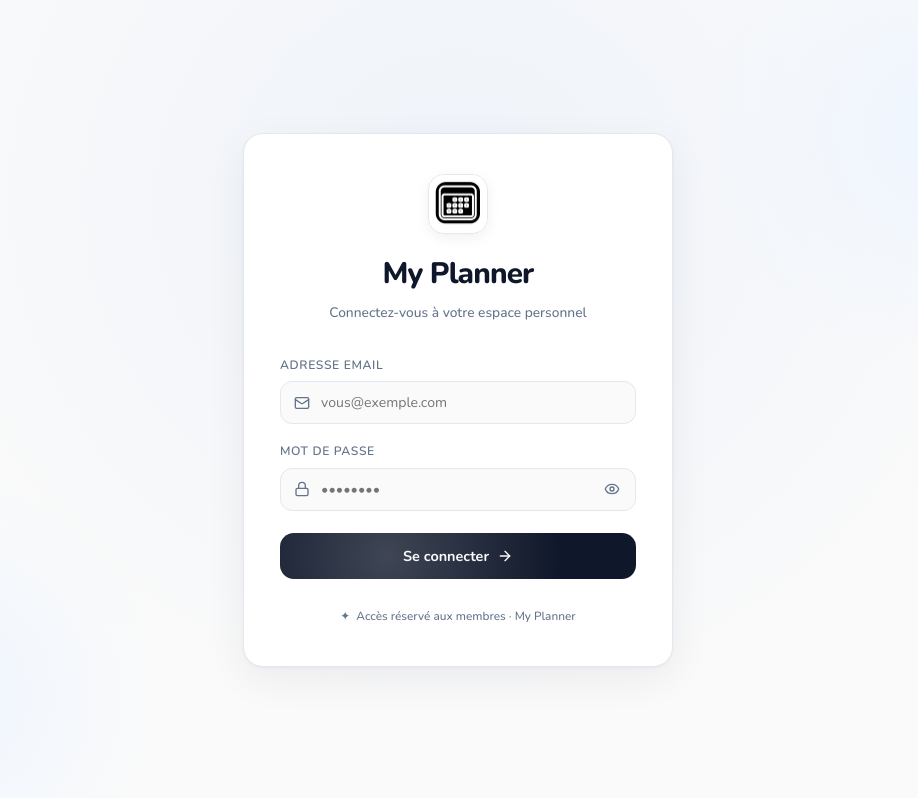
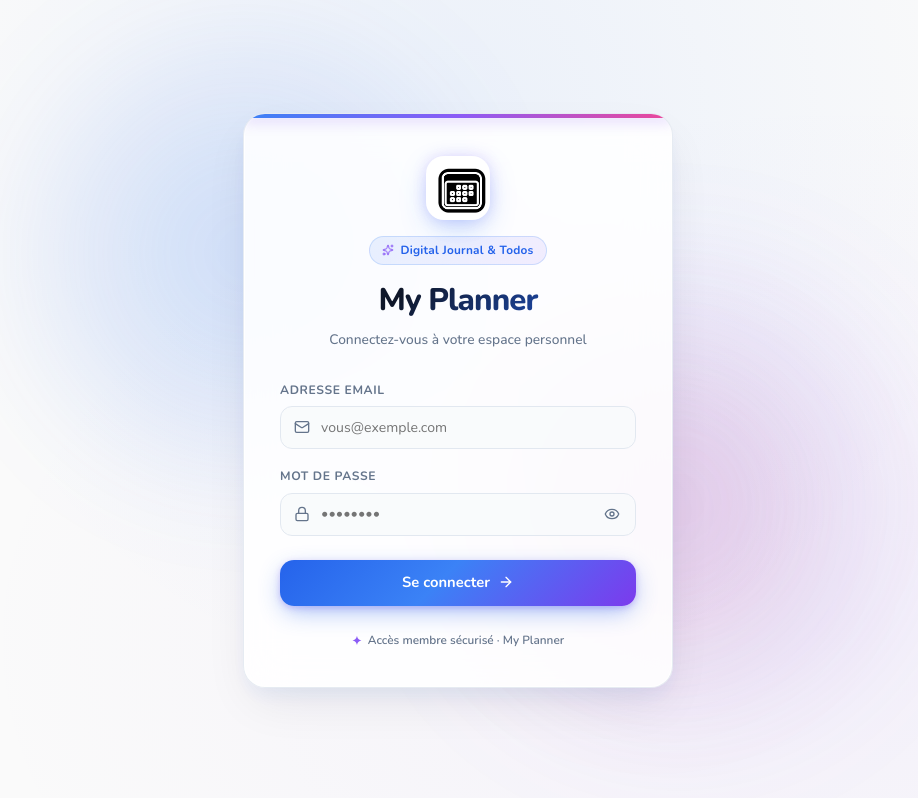
Before and after one commit to Akhy1001/my-planner, a Next.js app: page /login in a window 1280 px wide. Shown: the whole page, without its empty margins (182-1100 px from the left). Built offline with nearby package versions, Linux system fonts and the light colour scheme; no server answers.

Commit message:
feat(login): ajouter des effets lumineux de couleurs, orbes animées et dégradés

```diff
--- a/app/login/page.tsx
+++ b/app/login/page.tsx
@@ -3,7 +3,7 @@ import Image from 'next/image';
 import { useState } from 'react';
 import { useRouter } from 'next/navigation';
 import { motion } from 'motion/react';
-import { Mail, Lock, Eye, EyeOff, ArrowRight } from 'lucide-react';
+import { Mail, Lock, Eye, EyeOff, ArrowRight, Sparkles } from 'lucide-react';
 import { useAuth } from '@/hooks/useAuth';
 
 export default function LoginPage() {
@@ -14,6 +14,7 @@ export default function LoginPage() {
   const [loading, setLoading] = useState(false);
   const [error, setError] = useState('');
   const [showPassword, setShowPassword] = useState(false);
+  const [focusedField, setFocusedField] = useState<'email' | 'password' | null>(null);
 
   const handleSubmit = async (e: React.FormEvent) => {
     e.preventDefault();
@@ -32,7 +33,7 @@ export default function LoginPage() {
     <div
       style={{
         minHeight: '100vh',
-        background: 'radial-gradient(ellipse at 50% 25%, rgba(59, 130, 246, 0.06) 0%, transparent 65%), var(--cream, #FAFAFA)',
+        background: 'radial-gradient(ellipse at 50% 15%, rgba(59, 130, 246, 0.08) 0%, transparent 60%), radial-gradient(ellipse at 80% 80%, rgba(139, 92, 246, 0.06) 0%, transparent 60%), var(--cream, #FAFAFA)',
         display: 'flex',
         alignItems: 'center',
         justifyContent: 'center',
@@ -42,33 +43,51 @@ export default function LoginPage() {
         padding: '24px',
       }}
     >
-      {/* Subtle background ambient halos */}
+      {/* ── Dynamic Ambient Color Orbs ── */}
       <div
         style={{
           position: 'absolute',
-          top: '-120px',
-          right: '-100px',
-          width: '500px',
-          height: '500px',
+          top: '5%',
+          left: '12%',
+          width: '480px',
+          height: '480px',
           borderRadius: '50%',
-          background: 'radial-gradient(circle, var(--accent-soft, rgba(59, 130, 246, 0.08)) 0%, transparent 70%)',
+          background: 'radial-gradient(circle, rgba(59, 130, 246, 0.22) 0%, rgba(37, 99, 235, 0.08) 50%, transparent 70%)',
+          filter: 'blur(50px)',
           pointerEvents: 'none',
+          animation: 'floatOrb1 14s ease-in-out infinite alternate',
         }}
       />
       <div
         style={{
           position: 'absolute',
-          bottom: '-120px',
-          left: '-100px',
-          width: '450px',
-          height: '450px',
+          bottom: '8%',
+          right: '10%',
+          width: '520px',
+          height: '520px',
           borderRadius: '50%',
-          background: 'radial-gradient(circle, var(--accent-soft, rgba(59, 130, 246, 0.08)) 0%, transparent 70%)',
+          background: 'radial-gradient(circle, rgba(139, 92, 246, 0.2) 0%, rgba(124, 58, 237, 0.07) 50%, transparent 70%)',
+          filter: 'blur(55px)',
           pointerEvents: 'none',
+          animation: 'floatOrb2 16s ease-in-out infinite alternate',
+        }}
+      />
+      <div
+        style={{
+          position: 'absolute',
+          top: '38%',
+          right: '22%',
+          width: '360px',
+          height: '360px',
+          borderRadius: '50%',
+          background: 'radial-gradient(circle, rgba(236, 72, 153, 0.15) 0%, rgba(249, 115, 22, 0.06) 50%, transparent 70%)',
+          filter: 'blur(60px)',
+          pointerEvents: 'none',
+          animation: 'floatOrb3 18s ease-in-out infinite alternate',
         }}
       />
 
-      {/* Main card */}
+      {/* ── Main Glassmorphism Card ── */}
       <motion.div
         initial={{ opacity: 0, y: 18, scale: 0.98 }}
         animate={{ opacity: 1, y: 0, scale: 1 }}
@@ -76,51 +95,94 @@ export default function LoginPage() {
         style={{
           width: '100%',
           maxWidth: '430px',
-          background: 'var(--card, #FFFFFF)',
-          borderRadius: '20px',
-          padding: '40px 36px',
-          boxShadow: '0 12px 40px rgba(15, 23, 42, 0.06), 0 1px 3px rgba(15, 23, 42, 0.04)',
-          border: '1px solid var(--border)',
+          background: 'rgba(255, 255, 255, 0.88)',
+          backdropFilter: 'blur(20px)',
+          WebkitBackdropFilter: 'blur(20px)',
+          borderRadius: '22px',
+          padding: '42px 36px 36px',
+          boxShadow: '0 20px 50px -10px rgba(15, 23, 42, 0.09), 0 10px 20px -5px rgba(59, 130, 246, 0.08), 0 0 0 1px rgba(255, 255, 255, 0.9) inset',
+          border: '1px solid rgba(226, 232, 240, 0.85)',
           position: 'relative',
           zIndex: 1,
+          overflow: 'hidden',
         }}
       >
+        {/* Glowing Gradient Accent Beam on top edge */}
+        <div
+          style={{
+            position: 'absolute',
+            top: 0,
+            left: 0,
+            right: 0,
+            height: '3.5px',
+            background: 'linear-gradient(90deg, #3B82F6, #8B5CF6 50%, #EC4899 100%)',
+            boxShadow: '0 2px 14px rgba(139, 92, 246, 0.5)',
+          }}
+        />
+
         {/* Header Branding */}
-        <div style={{ textAlign: 'center', marginBottom: '32px' }}>
+        <div style={{ textAlign: 'center', marginBottom: '30px' }}>
+          {/* Logo Badge with colorful glow */}
           <motion.div
             initial={{ scale: 0.9, opacity: 0 }}
             animate={{ scale: 1, opacity: 1 }}
-            transition={{ duration: 0.3, delay: 0.08 }}
+            transition={{ duration: 0.35, delay: 0.08 }}
             style={{
-              width: '60px',
-              height: '60px',
-              borderRadius: '16px',
-              background: 'var(--warm-white)',
-              border: '1px solid var(--border)',
-              boxShadow: '0 4px 14px rgba(15, 23, 42, 0.06)',
+              width: '64px',
+              height: '64px',
+              borderRadius: '18px',
+              background: '#FFFFFF',
+              padding: '3px',
+              border: '1px solid rgba(255, 255, 255, 0.9)',
+              boxShadow: '0 10px 28px -4px rgba(59, 130, 246, 0.35), 0 0 14px rgba(139, 92, 246, 0.2)',
               display: 'flex',
               alignItems: 'center',
               justifyContent: 'center',
               margin: '0 auto 16px',
-              overflow: 'hidden',
+              position: 'relative',
             }}
           >
+            <div style={{ width: '100%', height: '100%', borderRadius: '14px', overflow: 'hidden', position: 'relative' }}>
               <Image
                 src="/logo.jpg"
                 alt="My Planner logo"
-              width={60}
-              height={60}
+                width={64}
+                height={64}
                 style={{ objectFit: 'cover' }}
                 priority
               />
+            </div>
           </motion.div>
+
+          {/* Sparkle badge */}
+          <div
+            style={{
+              display: 'inline-flex',
+              alignItems: 'center',
+              gap: '6px',
+              padding: '4px 12px',
+              borderRadius: '999px',
+              background: 'linear-gradient(135deg, rgba(59, 130, 246, 0.1) 0%, rgba(139, 92, 246, 0.1) 100%)',
+              border: '1px solid rgba(59, 130, 246, 0.2)',
+              fontSize: '0.74rem',
+              fontWeight: 700,
+              color: '#2563EB',
+              marginBottom: '10px',
+              letterSpacing: '0.02em',
+            }}
+          >
+            <Sparkles size={12} style={{ color: '#8B5CF6' }} />
+            <span>Digital Journal & Todos</span>
+          </div>
 
           <h1
             className="font-display"
             style={{
-              fontSize: '1.85rem',
+              fontSize: '1.95rem',
               fontWeight: 800,
-              color: 'var(--ink)',
+              background: 'linear-gradient(135deg, #0F172A 35%, #2563EB 100%)',
+              WebkitBackgroundClip: 'text',
+              WebkitTextFillColor: 'transparent',
               letterSpacing: '-0.03em',
               marginBottom: '4px',
             }}
@@ -146,11 +208,12 @@ export default function LoginPage() {
               style={{
                 display: 'block',
                 fontSize: '0.76rem',
-                color: 'var(--stone)',
-                fontWeight: 600,
+                color: focusedField === 'email' ? '#2563EB' : 'var(--stone)',
+                fontWeight: 700,
                 textTransform: 'uppercase',
                 letterSpacing: '0.05em',
                 marginBottom: '6px',
+                transition: 'color 0.2s ease',
               }}
             >
               Adresse email
@@ -162,8 +225,9 @@ export default function LoginPage() {
                   left: '14px',
                   display: 'flex',
                   alignItems: 'center',
-                  color: 'var(--stone)',
+                  color: focusedField === 'email' ? '#2563EB' : 'var(--stone)',
                   pointerEvents: 'none',
+                  transition: 'color 0.2s ease',
                 }}
               >
                 <Mail size={16} />
@@ -172,31 +236,24 @@ export default function LoginPage() {
                 type="email"
                 value={email}
                 onChange={e => setEmail(e.target.value)}
+                onFocus={() => setFocusedField('email')}
+                onBlur={() => setFocusedField(null)}
                 placeholder="vous@exemple.com"
                 required
                 autoComplete="email"
                 style={{
                   width: '100%',
                   padding: '11px 14px 11px 40px',
-                  border: '1px solid var(--border)',
+                  border: focusedField === 'email' ? '1.5px solid #3B82F6' : '1px solid var(--border)',
                   borderRadius: '12px',
-                  background: 'var(--cream, #FAFAFA)',
+                  background: focusedField === 'email' ? '#FFFFFF' : 'rgba(248, 250, 252, 0.8)',
                   fontSize: '0.88rem',
                   color: 'var(--ink)',
                   outline: 'none',
                   fontFamily: 'inherit',
-                  transition: 'border-color 0.2s ease, box-shadow 0.2s ease, background 0.2s ease',
+                  transition: 'all 0.2s ease',
+                  boxShadow: focusedField === 'email' ? '0 0 0 4px rgba(59, 130, 246, 0.16), 0 4px 12px rgba(59, 130, 246, 0.08)' : 'none',
                   boxSizing: 'border-box',
-                }}
-                onFocus={e => {
-                  e.target.style.borderColor = 'var(--ink)';
-                  e.target.style.background = 'var(--card, #FFFFFF)';
-                  e.target.style.boxShadow = '0 0 0 3px rgba(15, 23, 42, 0.06)';
-                }}
-                onBlur={e => {
-                  e.target.style.borderColor = 'var(--border)';
-                  e.target.style.background = 'var(--cream, #FAFAFA)';
-                  e.target.style.boxShadow = 'none';
                 }}
               />
             </div>
@@ -208,11 +265,12 @@ export default function LoginPage() {
               style={{
                 display: 'block',
                 fontSize: '0.76rem',
-                color: 'var(--stone)',
-                fontWeight: 600,
+                color: focusedField === 'password' ? '#2563EB' : 'var(--stone)',
+                fontWeight: 700,
                 textTransform: 'uppercase',
                 letterSpacing: '0.05em',
                 marginBottom: '6px',
+                transition: 'color 0.2s ease',
               }}
             >
               Mot de passe
@@ -224,8 +282,9 @@ export default function LoginPage() {
                   left: '14px',
                   display: 'flex',
                   alignItems: 'center',
-                  color: 'var(--stone)',
+                  color: focusedField === 'password' ? '#2563EB' : 'var(--stone)',
                   pointerEvents: 'none',
+                  transition: 'color 0.2s ease',
                 }}
               >
                 <Lock size={16} />
@@ -234,31 +293,24 @@ export default function LoginPage() {
                 type={showPassword ? 'text' : 'password'}
                 value={password}
                 onChange={e => setPassword(e.target.value)}
+                onFocus={() => setFocusedField('password')}
+                onBlur={() => setFocusedField(null)}
                 placeholder="••••••••"
                 required
                 autoComplete="current-password"
                 style={{
                   width: '100%',
                   padding: '11px 42px 11px 40px',
-                  border: '1px solid var(--border)',
+                  border: focusedField === 'password' ? '1.5px solid #3B82F6' : '1px solid var(--border)',
                   borderRadius: '12px',
-                  background: 'var(--cream, #FAFAFA)',
+                  background: focusedField === 'password' ? '#FFFFFF' : 'rgba(248, 250, 252, 0.8)',
                   fontSize: '0.88rem',
                   color: 'var(--ink)',
                   outline: 'none',
                   fontFamily: 'inherit',
-                  transition: 'border-color 0.2s ease, box-shadow 0.2s ease, background 0.2s ease',
+                  transition: 'all 0.2s ease',
+                  boxShadow: focusedField === 'password' ? '0 0 0 4px rgba(59, 130, 246, 0.16), 0 4px 12px rgba(59, 130, 246, 0.08)' : 'none',
                   boxSizing: 'border-box',
-                }}
-                onFocus={e => {
-                  e.target.style.borderColor = 'var(--ink)';
-                  e.target.style.background = 'var(--card, #FFFFFF)';
-                  e.target.style.boxShadow = '0 0 0 3px rgba(15, 23, 42, 0.06)';
-                }}
-                onBlur={e => {
-                  e.target.style.borderColor = 'var(--border)';
-                  e.target.style.background = 'var(--cream, #FAFAFA)';
-                  e.target.style.boxShadow = 'none';
                 }}
               />
               <button
@@ -271,7 +323,7 @@ export default function LoginPage() {
                   background: 'none',
                   border: 'none',
                   cursor: 'pointer',
-                  color: 'var(--stone)',
+                  color: showPassword ? '#2563EB' : 'var(--stone)',
                   display: 'flex',
                   alignItems: 'center',
                   justifyContent: 'center',
@@ -307,7 +359,7 @@ export default function LoginPage() {
             </motion.div>
           )}
 
-          {/* Submit button */}
+          {/* Submit button with vibrant gradient and glow effect */}
           <motion.button
             type="submit"
             disabled={loading}
@@ -317,27 +369,31 @@ export default function LoginPage() {
             style={{
               width: '100%',
               padding: '13px 18px',
-              marginTop: '4px',
-              background: loading ? 'var(--stone-light)' : 'var(--primary-btn-bg, var(--ink))',
-              color: 'var(--primary-btn-fg, var(--cream))',
+              marginTop: '6px',
+              background: loading
+                ? 'var(--stone-light)'
+                : 'linear-gradient(135deg, #2563EB 0%, #3B82F6 45%, #7C3AED 100%)',
+              color: '#FFFFFF',
               border: 'none',
               borderRadius: '14px',
               cursor: loading ? 'not-allowed' : 'pointer',
-              fontSize: '0.9rem',
+              fontSize: '0.92rem',
               fontFamily: 'inherit',
               fontWeight: 700,
               display: 'flex',
               alignItems: 'center',
               justifyContent: 'center',
               gap: '8px',
-              boxShadow: loading ? 'none' : '0 4px 14px var(--primary-btn-shadow, rgba(15, 23, 42, 0.16))',
-              transition: 'background 0.22s cubic-bezier(0.16, 1, 0.3, 1), box-shadow 0.22s cubic-bezier(0.16, 1, 0.3, 1)',
+              boxShadow: loading
+                ? 'none'
+                : '0 8px 24px -4px rgba(37, 99, 235, 0.45), 0 2px 6px rgba(124, 58, 237, 0.25)',
+              transition: 'box-shadow 0.25s ease, filter 0.25s ease',
             }}
             onMouseEnter={e => {
-              if (!loading) e.currentTarget.style.background = 'var(--primary-btn-hover, var(--ink-light))';
+              if (!loading) e.currentTarget.style.filter = 'brightness(1.08)';
             }}
             onMouseLeave={e => {
-              if (!loading) e.currentTarget.style.background = 'var(--primary-btn-bg, var(--ink))';
+              if (!loading) e.currentTarget.style.filter = 'none';
             }}
           >
             {loading ? (
@@ -357,7 +413,7 @@ export default function LoginPage() {
               </>
             ) : (
               <>
-                Se connecter
+                <span>Se connecter</span>
                 <ArrowRight size={16} />
               </>
             )}
@@ -368,23 +424,38 @@ export default function LoginPage() {
         <div
           style={{
             textAlign: 'center',
-            marginTop: '28px',
+            marginTop: '26px',
             fontSize: '0.74rem',
             color: 'var(--stone)',
-            fontWeight: 500,
+            fontWeight: 600,
             display: 'flex',
             alignItems: 'center',
             justifyContent: 'center',
             gap: '6px',
           }}
         >
-          <span>✦</span>
-          <span>Accès réservé aux membres · My Planner</span>
+          <span style={{ color: '#8B5CF6' }}>✦</span>
+          <span>Accès membre sécurisé · My Planner</span>
         </div>
       </motion.div>
 
       <style>{`
         @keyframes spin { to { transform: rotate(360deg); } }
+        @keyframes floatOrb1 {
+          0% { transform: translate(0px, 0px) scale(1); }
+          50% { transform: translate(35px, -30px) scale(1.08); }
+          100% { transform: translate(-25px, 20px) scale(0.94); }
+        }
+        @keyframes floatOrb2 {
+          0% { transform: translate(0px, 0px) scale(1); }
+          50% { transform: translate(-40px, 30px) scale(1.06); }
+          100% { transform: translate(30px, -35px) scale(0.92); }
+        }
+        @keyframes floatOrb3 {
+          0% { transform: translate(0px, 0px) scale(0.94); }
+          50% { transform: translate(25px, 40px) scale(1.1); }
+          100% { transform: translate(-35px, -20px) scale(1); }
+        }
       `}</style>
     </div>
   );
```
Lines whose indentation alone changed are shown as unchanged.
